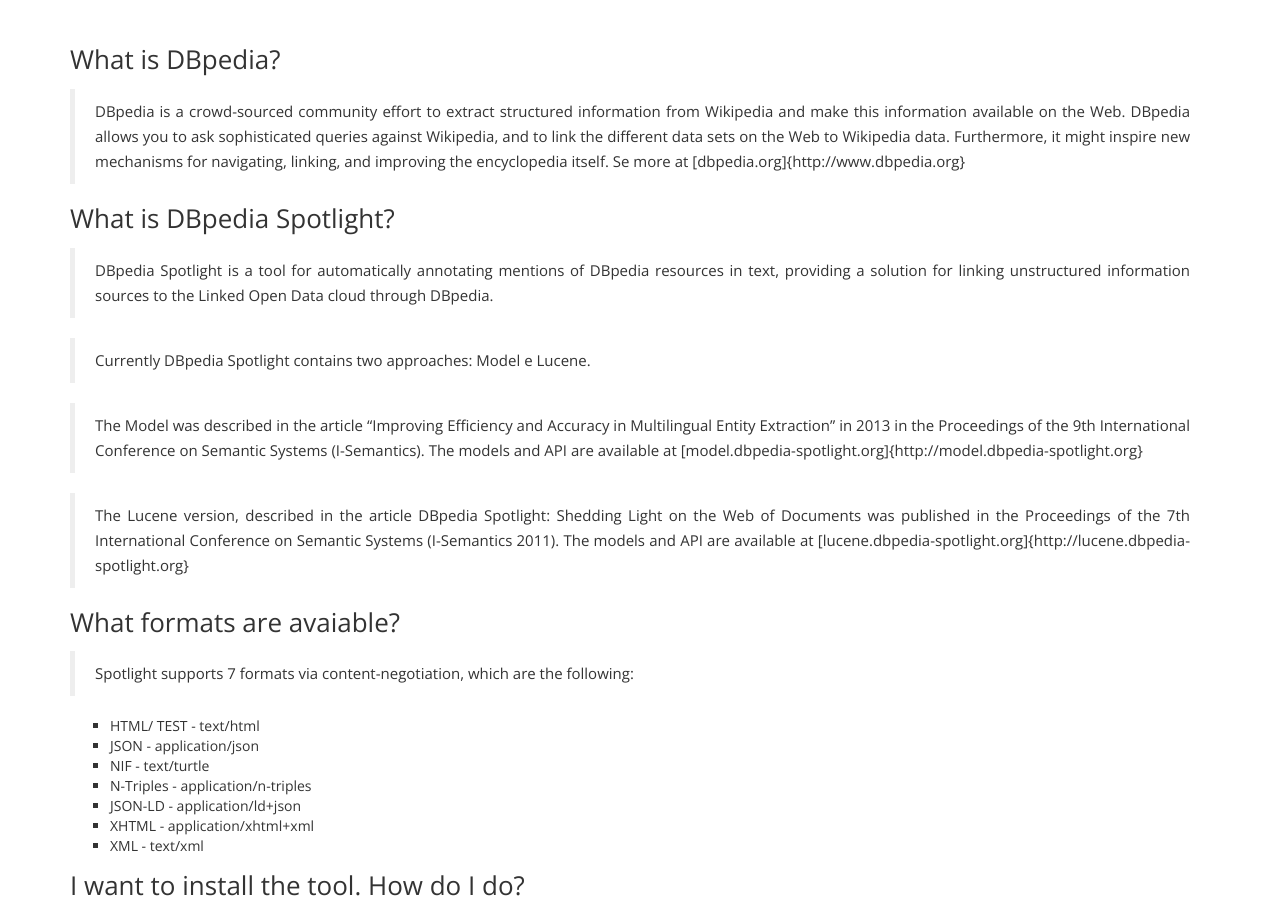
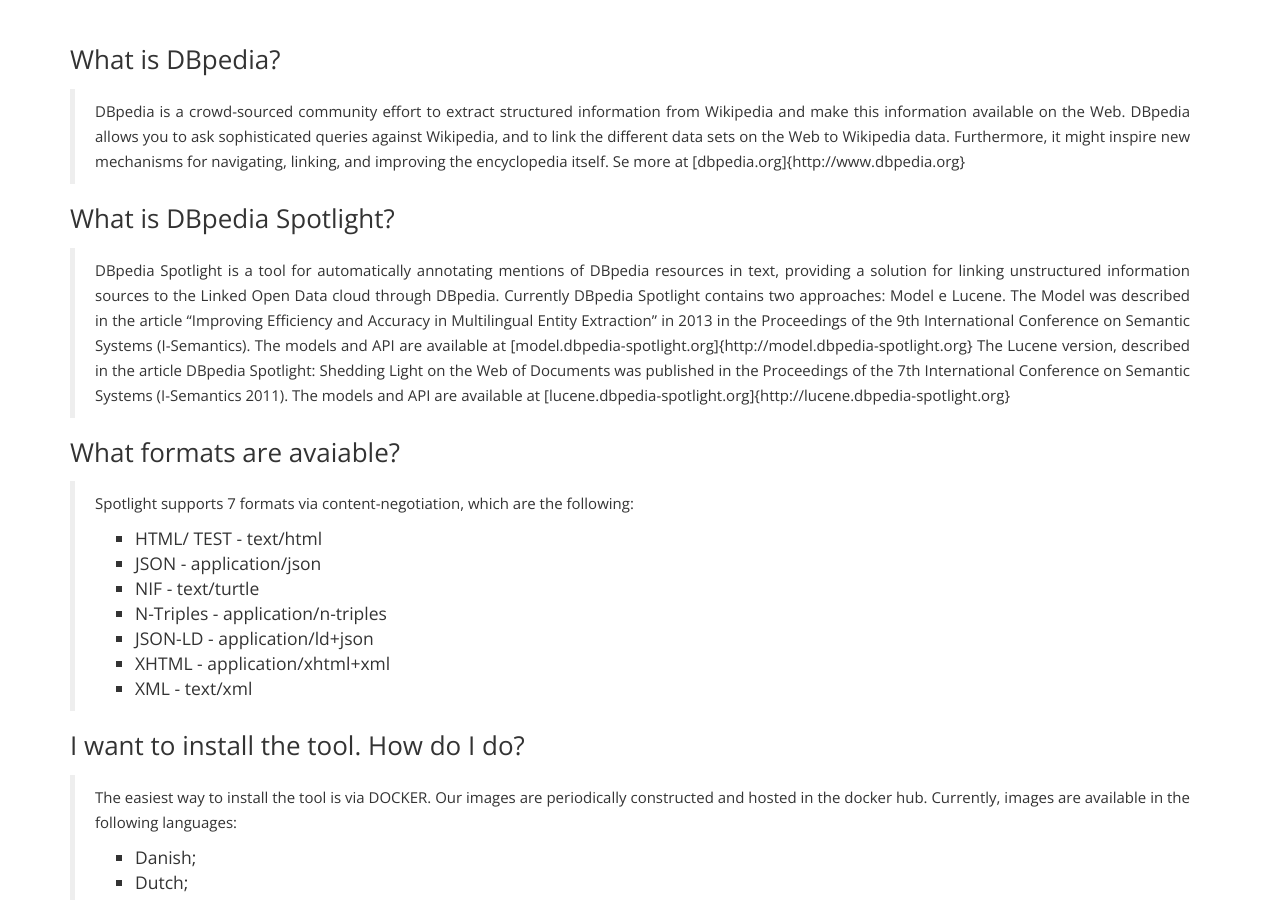
Before and after one commit to dbpedia-spotlight/dbpedia-spotlight.github.io, a Jekyll site: the page built from spotlight/faq.md, in a window 1280 px wide and 900 px high, scrolled down 291 px. Built offline with Jekyll 4.4.1, drawn with Linux system fonts in a browser that asks for light colours; comment, search, counter and statistics services are not loaded; some of the changed text lies outside the part shown.

Commit message:
Update faq.md

```diff
--- a/spotlight/faq.md
+++ b/spotlight/faq.md
@@ -7,45 +7,39 @@
 ### What is DBpedia?
 > DBpedia is a crowd-sourced community effort to extract structured information from Wikipedia and make this information available on the Web. DBpedia allows you to ask sophisticated queries against Wikipedia, and to link the different data sets on the Web to Wikipedia data. Furthermore, it might inspire new mechanisms for navigating, linking, and improving the encyclopedia itself. Se more at [dbpedia.org]{http://www.dbpedia.org}
 
-
 ### What is DBpedia Spotlight?
 
 > DBpedia Spotlight is a tool for automatically annotating mentions of DBpedia resources in text, providing a solution for linking unstructured information sources to the Linked Open Data cloud through DBpedia.
-
 > Currently DBpedia Spotlight contains two approaches: Model e Lucene.
-
 > The Model was described in the article "Improving Efficiency and Accuracy in Multilingual Entity Extraction" in 2013 in the Proceedings of the 9th International Conference on Semantic Systems (I-Semantics). The models and API are available at [model.dbpedia-spotlight.org]{http://model.dbpedia-spotlight.org}
-
 > The Lucene version, described in the article DBpedia Spotlight: Shedding Light on the Web of Documents was published in the Proceedings of the 7th International Conference on Semantic Systems (I-Semantics 2011). The models and API are available at [lucene.dbpedia-spotlight.org]{http://lucene.dbpedia-spotlight.org}
 
 ###  What formats are avaiable?
 
 > Spotlight supports 7 formats via content-negotiation, which are the following:
-
-* HTML/ TEST - text/html
-* JSON - application/json
-* NIF - text/turtle
-* N-Triples - application/n-triples
-* JSON-LD - application/ld+json
-* XHTML - application/xhtml+xml
-* XML - text/xml
+> * HTML/ TEST - text/html
+> * JSON - application/json
+> * NIF - text/turtle
+> * N-Triples - application/n-triples
+> * JSON-LD - application/ld+json
+> * XHTML - application/xhtml+xml
+> * XML - text/xml
 
 ### I want to install the tool. How do I do?
 
 > The easiest way to install the tool is via DOCKER. Our images are periodically constructed and hosted in the docker hub. Currently, images are available in the following languages:
-
-* Danish;
-* Dutch;
-* English;
-* French;
-* German;
-* Hungarian;
-* Italian;
-* Portuguese;
-* Russian;
-* Spanish;
-* Swedish;
-* Turkish.
+> * Danish;
+> * Dutch;
+> * English;
+> * French;
+> * German;
+> * Hungarian;
+> * Italian;
+> * Portuguese;
+> * Russian;
+> * Spanish;
+> * Swedish;
+> * Turkish.
 
 > To use, follow the steps in How to run at https://github.com/dbpedia-spotlight/spotlight-docker
 
@@ -53,28 +47,22 @@
 
 > Precompiled templates are available at:
 
-* Model: [http://model.dbpedia-spotlight.org]{http://model.dbpedia-spotlight.org}
-
-* Lucene: [http://lucene.dbpedia-spotlight.org]{http://model.dbpedia-spotlight.org}
-
+> * Model: [http://model.dbpedia-spotlight.org]{http://model.dbpedia-spotlight.org}
+> * Lucene: [http://lucene.dbpedia-spotlight.org]{http://model.dbpedia-spotlight.org}
 
 ### Where can I find the tools to build the models?
 
 > The process of constructing models are available in Docker by approach - Model and Lucene. The instructions are available in the following links:
 
-* Model: [https://github.com/dbpedia-spotlight/model-quickstarter](https://github.com/dbpedia-spotlight/model-quickstarter)
-
-* Lucene: [https://github.com/dbpedia-spotlight/lucene-quickstarter](https://github.com/dbpedia-spotlight/lucene-quickstarter)
+> * Model: [https://github.com/dbpedia-spotlight/model-quickstarter](https://github.com/dbpedia-spotlight/model-quickstarter)
+> * Lucene: [https://github.com/dbpedia-spotlight/lucene-quickstarter](https://github.com/dbpedia-spotlight/lucene-quickstarter)
 
 
 ### Why the disambiguation:
 
-1. Does it work as expected in short texts?
-
+> 1. Does it work as expected in short texts?
 > The models are probabilistic and rely on the context of the text used. The greater the content - in words - the more efficient the disambiguation process, thus increasing the assertiveness of the provided links.
-
-2. Does it produce some false positives?
-
+> 2. Does it produce some false positives?
 > Even with sophisticated templates used for disambiguation, sometimes may appear links that are not related to the subject matter. This shows how compelling and complex it is to categorize and select the right information. You can work around this problem by increasing the confidence parameter.
 
 
@@ -89,23 +77,19 @@
 ## Which languages are supported?
 
 > Currently the models are available in the following languages:
-
-* da - Danish
-* de - German
-* en - English
-* es - Spanish
-* fr - French
-* hu - Hungarian
-* it - Italian
-* pt - Portuguese
-* ru - Russian
-* sv - Swedish
-* tr - Turkish
-
+> * da - Danish
+> * de - German
+> * en - English
+> * es - Spanish
+> * fr - French
+> * hu - Hungarian
+> * it - Italian
+> * pt - Portuguese
+> * ru - Russian
+> * sv - Swedish
+> * tr - Turkish
 
 > This list is not limited to these languages. You can help expand this list by following our internationalization guide at https://github.com/dbpedia-spotlight/dbpedia-spotlight/wiki/Internationalization
-
-
 
 ### What are the applications of DBpedia Spotlight?
 
```
